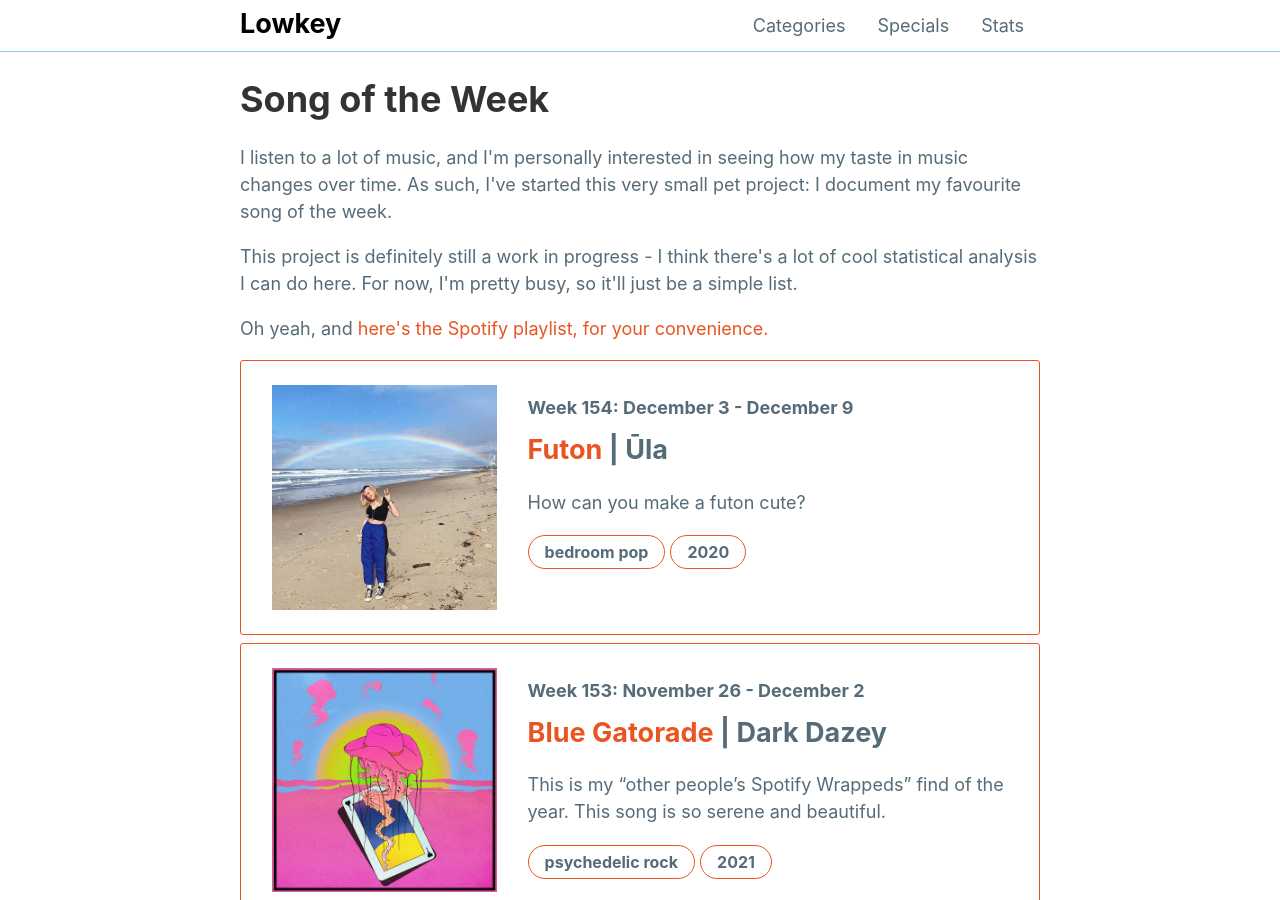
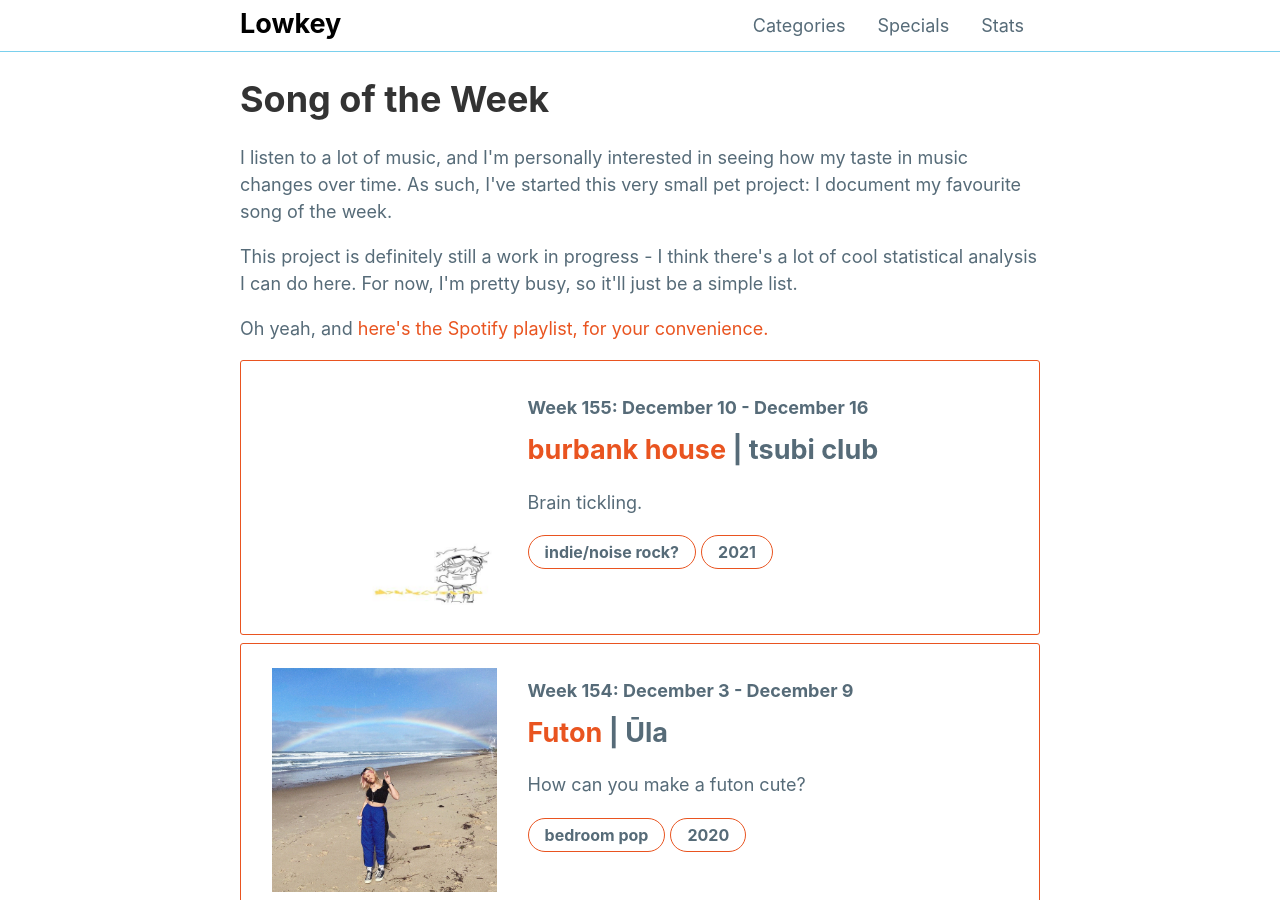
Before and after one commit to mattxwang/lowkey, a Jekyll site: the page built from stats/song-of-the-week.html, in a window 1280 px wide and 900 px high. Built offline with Jekyll 4.4.1, drawn with Linux system fonts in a browser that asks for light colours; comment, search, counter and statistics services are not loaded.

Commit message:
burbank house

```diff
--- a/_data/sotw.yml
+++ b/_data/sotw.yml
@@ -1538,3 +1538,13 @@ week154:
   year: 2020
   blurb: >
     How can you make a futon cute?
+week155:
+  week: "Week 155: December 10 - December 16"
+  title: "burbank house"
+  artist: "tsubi club"
+  album: "burbank house"
+  album_art: "burbank-house.jpg"
+  genre: "indie/noise rock?"
+  year: 2021
+  blurb: >
+    Brain tickling.
```
Also changed, not shown: img/albums/burbank-house.jpg (added).
